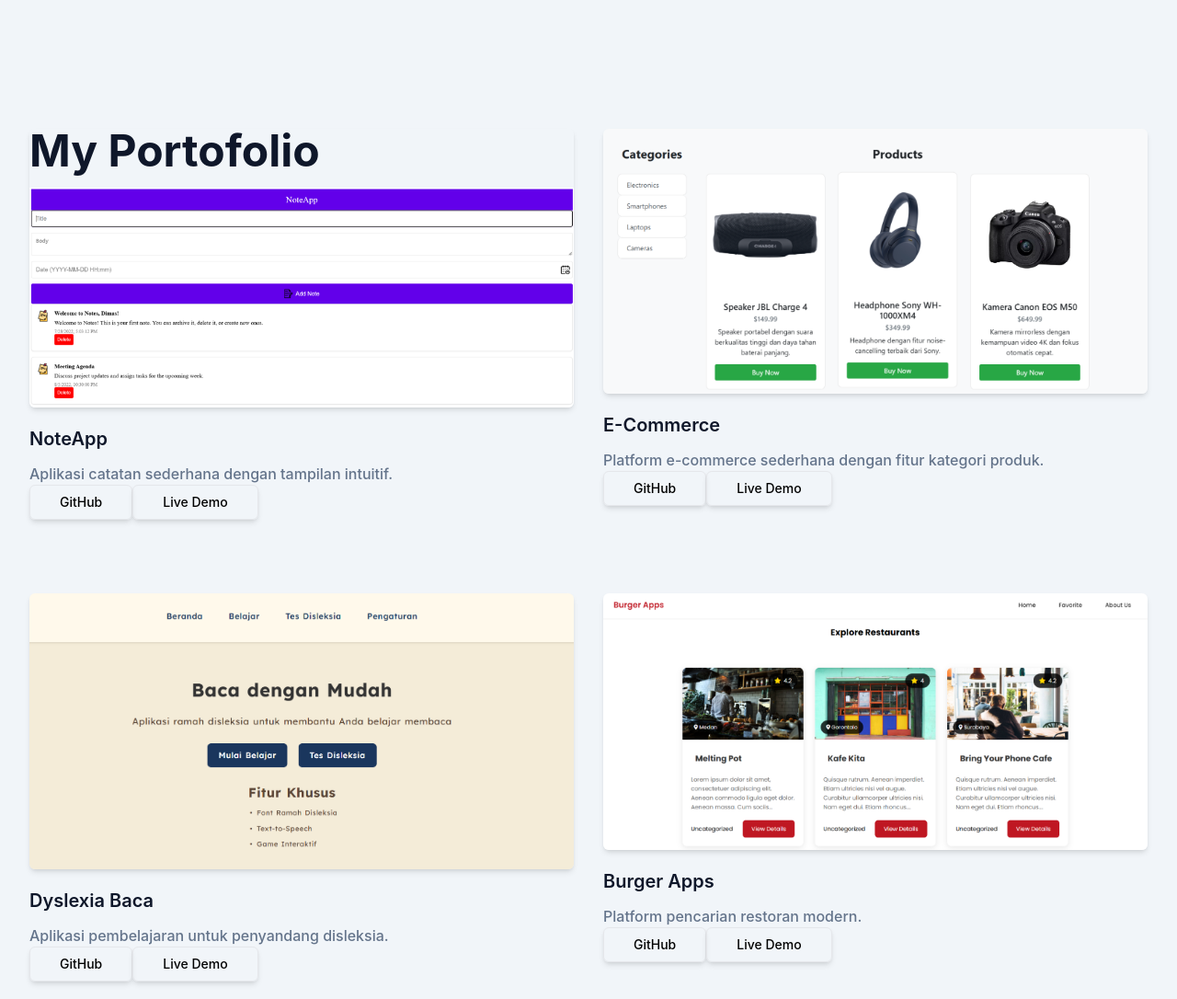
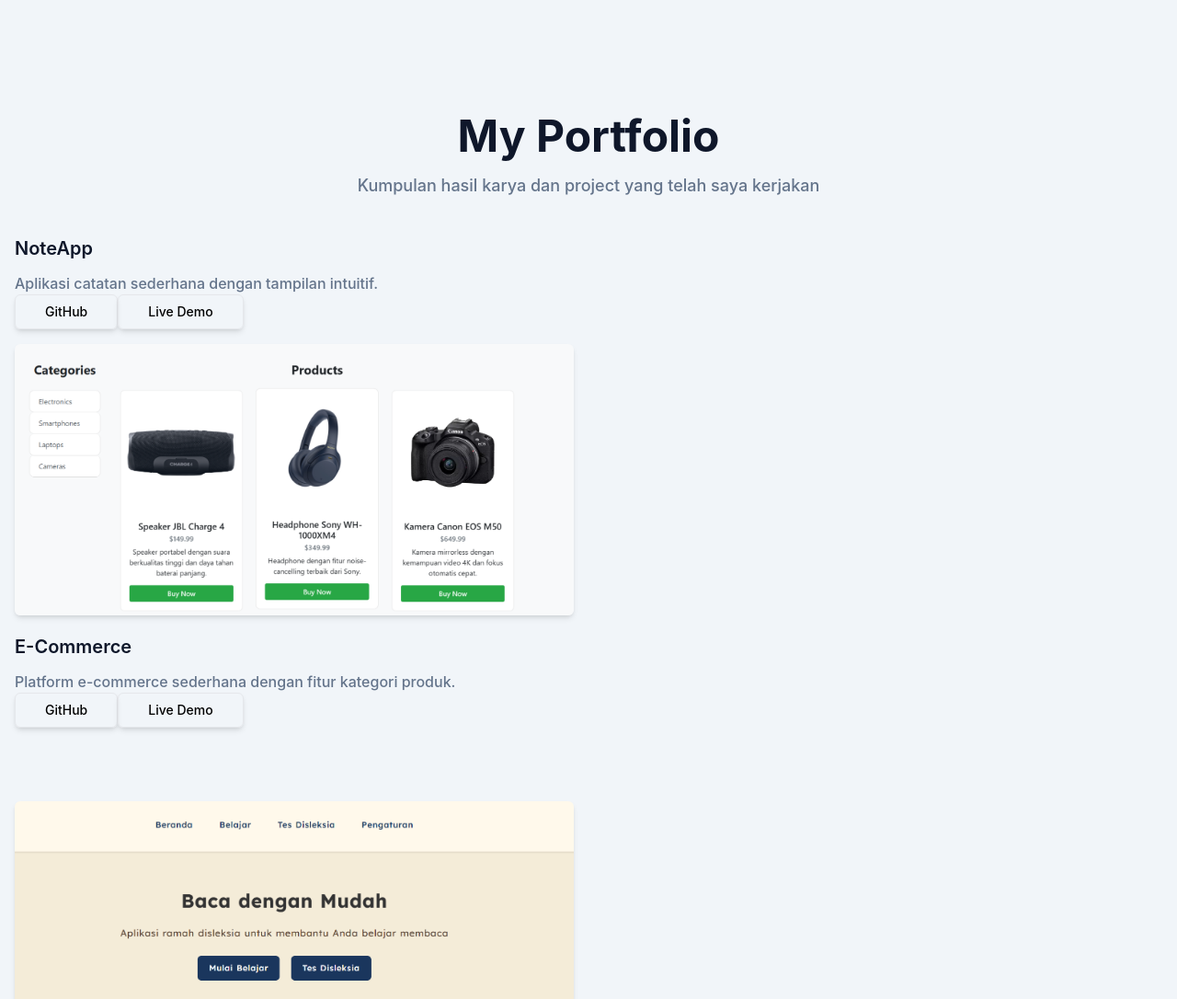
Before and after one commit to RadityaIlhamsyah/Portofolio-by-Tailwind, a website: page index.html in a window 1280 px wide. Shown: the part 1460-2546 px from the top of the page at 92% size. Drawn offline with Linux system fonts and the light colour scheme.

Commit message:
Update index.html

```diff
--- a/index.html
+++ b/index.html
@@ -179,12 +179,17 @@
 <!-- Portfolio Section Start -->
 <section id="portfolio" class="bg-slate-100 pt-36 pb-32 dark:bg-slate-800">
   <div class="container">
-    <div class="flex flex-wrap">
-      <div class="mb-12 p-4 md:w-1/2">
-        <div class="overflow-hidden rounded-md shadow-md">
-          <h2 class="mb-4 text-3xl font-bold text-dark dark:text-white sm:text-4xl lg:text-5xl">My Portofolio</h2>
-          <img src="dist/img/portfolio/1.png" alt="Landing Page" class="w-full" />
-        </div>
+    <!-- Portfolio Header -->
+    <div class="w-full px-4 mb-10">
+      <div class="max-w-xl mx-auto text-center">
+        <h2 class="text-3xl font-bold text-dark dark:text-white sm:text-4xl lg:text-5xl mb-4">
+          My Portfolio
+        </h2>
+        <p class="text-base font-medium text-secondary md:text-lg">
+          Kumpulan hasil karya dan project yang telah saya kerjakan
+        </p>
+      </div>
+    </div>
         <h3 class="mt-5 mb-3 text-xl font-semibold text-dark dark:text-white">NoteApp</h3>
         <p class="text-base font-medium text-secondary">Aplikasi catatan sederhana dengan tampilan intuitif.</p>
         <div class="mt-4 flex space-x-8">
```
